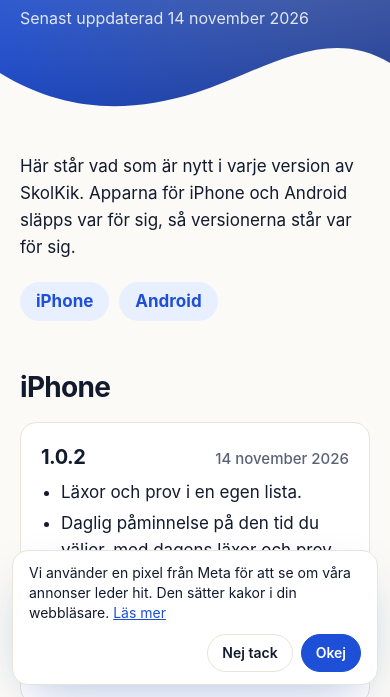
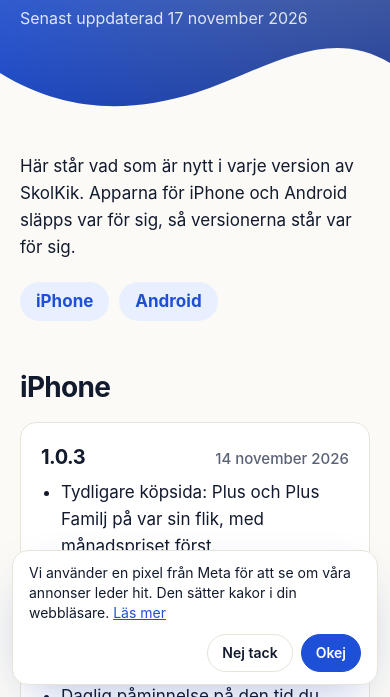
Before and after one commit to hardrockhodl/skolkik-site, a plain HTML site: page versioner/index.html in a window 390 px wide. Shown: the part 147-844 px from the top of the page. Drawn offline with Linux system fonts and the light colour scheme.

Commit message:
Versioner: iPhone 1.0.3

```diff
--- a/sitemap.xml
+++ b/sitemap.xml
@@ -6,5 +6,5 @@
   <url><loc>https://skolkik.se/unikum-veckobrev/</loc><lastmod>2026-11-08</lastmod><changefreq>monthly</changefreq><priority>0.8</priority></url>
   <url><loc>https://skolkik.se/unikum-franvaro/</loc><lastmod>2026-11-08</lastmod><changefreq>monthly</changefreq><priority>0.8</priority></url>
   <url><loc>https://skolkik.se/unikum-familj/</loc><lastmod>2026-11-08</lastmod><changefreq>monthly</changefreq><priority>0.8</priority></url>
-  <url><loc>https://skolkik.se/versioner/</loc><lastmod>2026-11-14</lastmod><changefreq>weekly</changefreq><priority>0.5</priority></url>
+  <url><loc>https://skolkik.se/versioner/</loc><lastmod>2026-11-17</lastmod><changefreq>weekly</changefreq><priority>0.5</priority></url>
 </urlset>
--- a/versioner/index.html
+++ b/versioner/index.html
@@ -25,7 +25,7 @@
         "name": "Nyheter i SkolKik: versionshistorik för iPhone och Android",
         "description": "Vad som är nytt i varje version av SkolKik, uppdelat på iPhone och Android.",
         "url": "https://skolkik.se/versioner/",
-        "dateModified": "2026-11-14",
+        "dateModified": "2026-11-17",
         "inLanguage": "sv",
         "publisher": {"@id": "https://skolkik.se/#org"}
       },
@@ -80,7 +80,7 @@
     </nav>
     <div class="page-head">
       <h1>Nyheter i SkolKik</h1>
-      <p class="page-meta">Senast uppdaterad 14 november 2026</p>
+      <p class="page-meta">Senast uppdaterad 17 november 2026</p>
     </div>
   </div>
   <svg class="wave" viewBox="0 0 1440 80" preserveAspectRatio="none" aria-hidden="true"><path d="M0 40c240 40 480 40 720 20S1200-10 1440 30v50H0z"/></svg>
@@ -99,6 +99,13 @@
 
   <section id="iphone">
     <h2>iPhone</h2>
+
+    <article class="release">
+      <h3>1.0.3 <time datetime="2026-11-14">14 november 2026</time></h3>
+      <ul>
+        <li>Tydligare köpsida: Plus och Plus Familj på var sin flik, med månadspriset först.</li>
+      </ul>
+    </article>
 
     <article class="release">
       <h3>1.0.2 <time datetime="2026-11-14">14 november 2026</time></h3>
```
